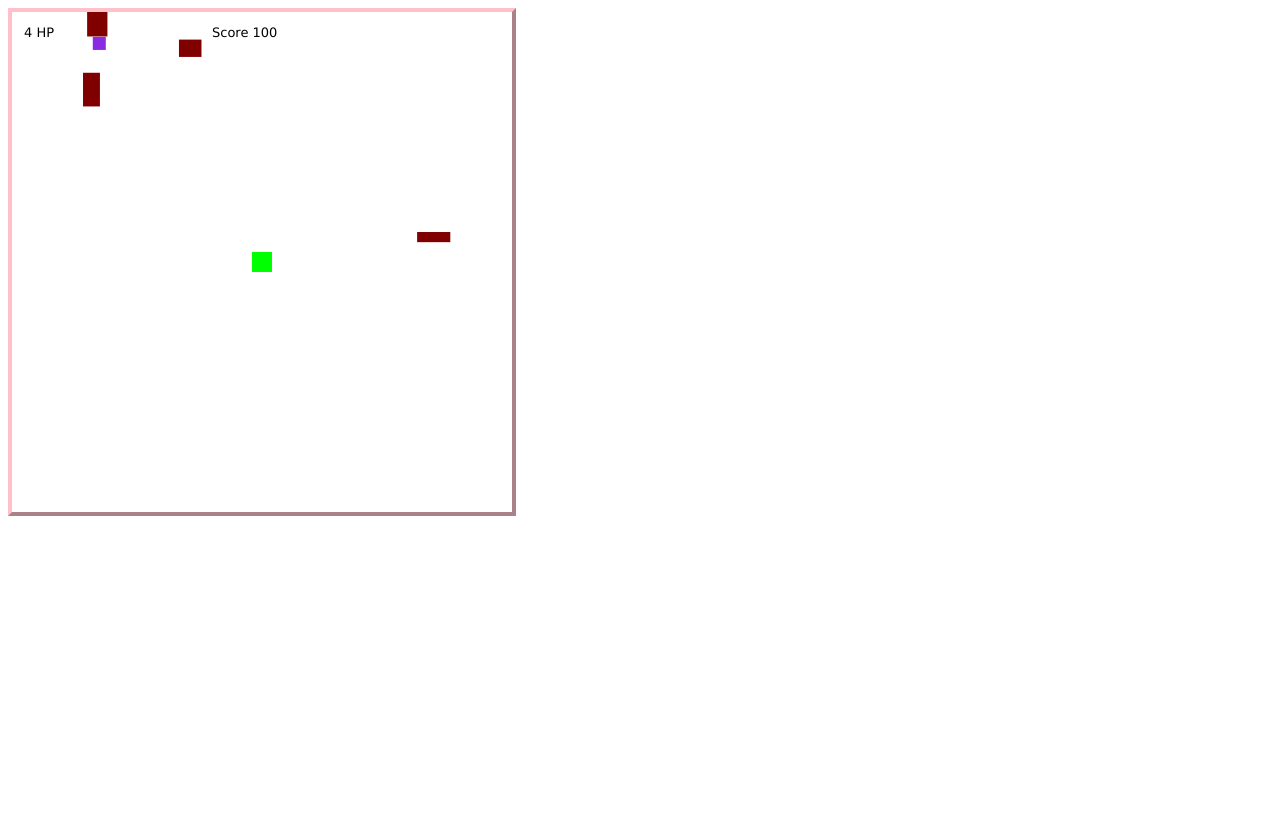
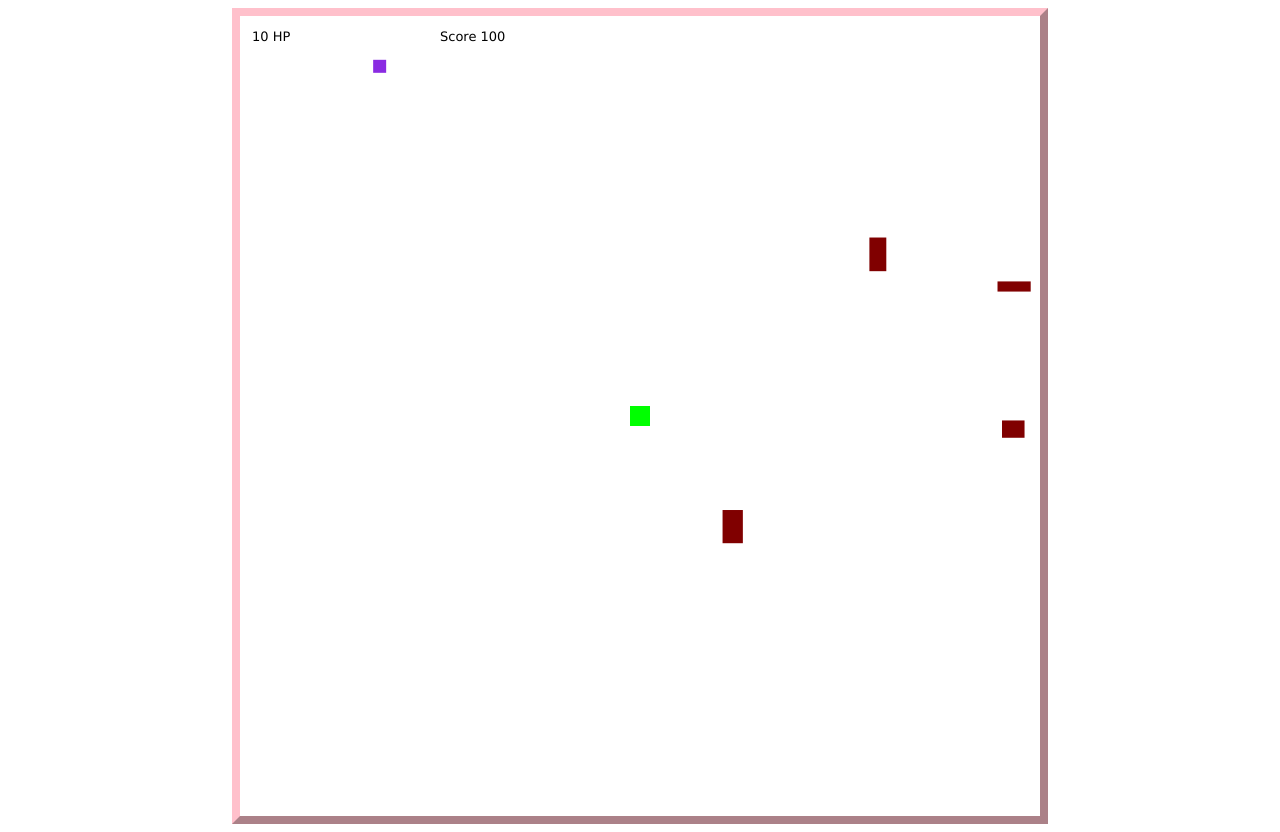
Before and after one commit to luizpcavalcanti/lilshooter, a plain HTML site: page index.html in a window 1280 px wide. Before the commit the page ends 800 px from the top, so only its background shows below. Drawn offline with Linux system fonts and the light colour scheme.

Commit message:
Update index.html

```diff
--- a/index.html
+++ b/index.html
@@ -1,5 +1,7 @@
-<canvas id="ctx" width="500" height="500" style="border: 0.3rem outset pink"></canvas>
 
+<div  style="text-align: center ; display: flex ;align-items: center; justify-content: center">
+<canvas id="ctx" width="800" height="800" style="border: 0.5rem outset pink"></canvas>
+</div>
 <!--Audio files-->
 <audio id="shoot" src="./sounds/shoot.wav"></audio>
 <audio id="bigshoot" src="./sounds/bigshoot.wav"></audio>
@@ -8,14 +10,15 @@
 <audio id="coin" src="./sounds/coin.wav"></audio>
 <audio id="hit" src="./sounds/hit.wav"></audio>
 
+<centre>
 <!--JS-->
 <script>
         //////// GLOBAL
 
         var ctx = document.getElementById("ctx").getContext("2d");
         ctx.font = '13px Verdana';
-        var HEIGHT = 500;
-        var WIDTH = 500;
+        var HEIGHT = 800;
+        var WIDTH = 800;
         var timeWhenGameStarted = Date.now();  // return time in ms
         var frameCount = 0;
         var score = 0;
@@ -495,3 +498,4 @@
         setInterval(update, 50);
 
 </script>
+</centre>
```
